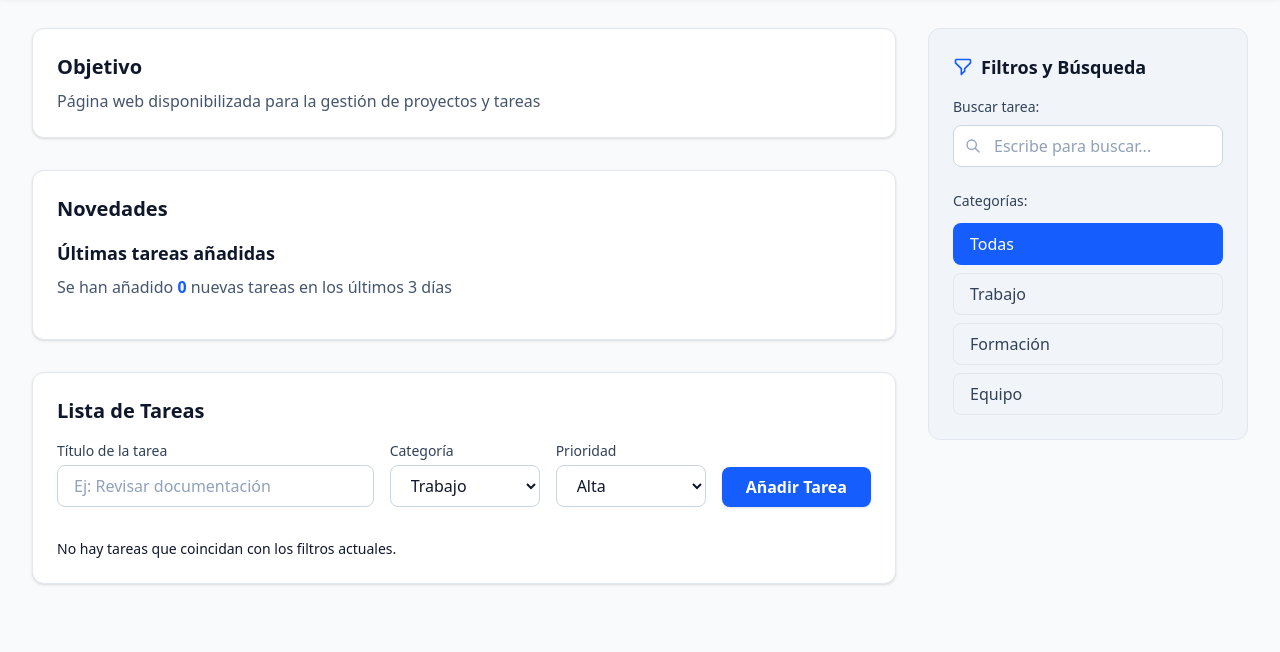
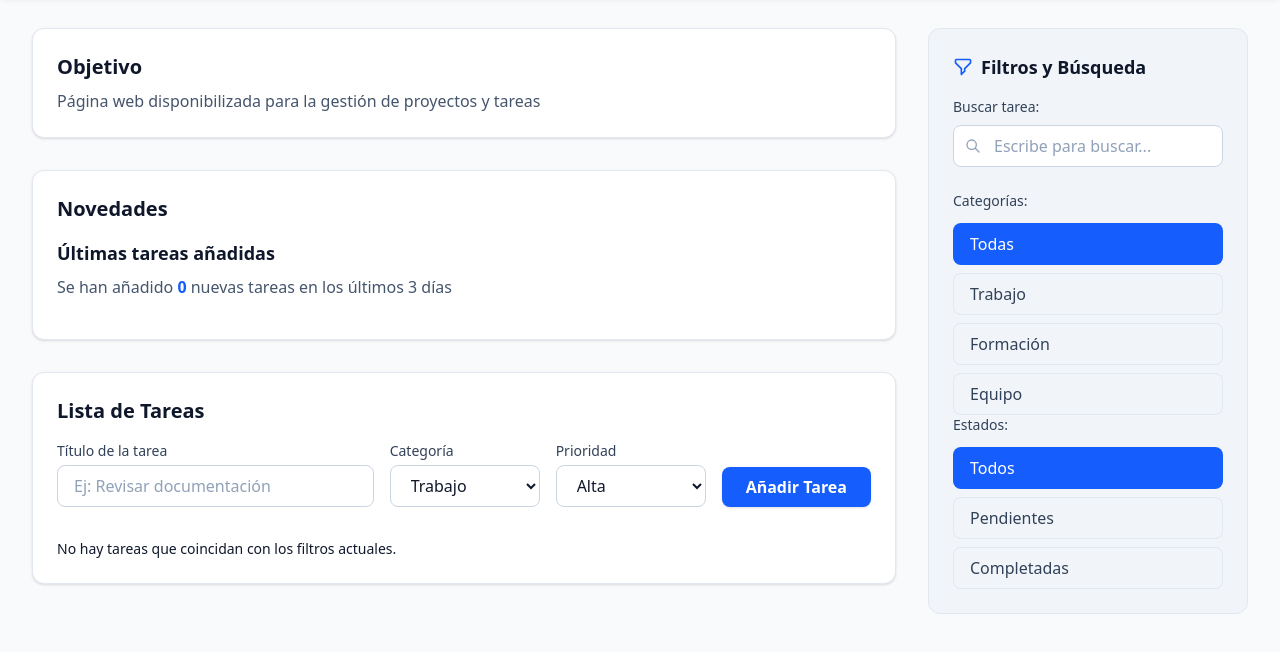
Before and after one commit to danevenn/taskflow-project, a website: page index.html in a window 1280 px wide. Shown: the part 72-724 px from the top of the page. Drawn offline with Linux system fonts and the light colour scheme.

Commit message:
feat: add task status filtering (all/pending/completed)

```diff
--- a/app.js
+++ b/app.js
@@ -3,6 +3,7 @@ document.addEventListener('DOMContentLoaded', () => {
     const taskList = document.getElementById('taskList');
     const searchInput = document.getElementById('searchInput');
     const categoryFilters = document.querySelectorAll('.filter-btn');
+    const statusFilters = document.querySelectorAll('.status-btn');
     const themeToggle = document.getElementById('themeToggle');
     const themeIconDark = document.getElementById('themeIconDark');
     const themeIconLight = document.getElementById('themeIconLight');
@@ -19,6 +20,7 @@ document.addEventListener('DOMContentLoaded', () => {
 
     let tasks = [];
     let currentFilter = 'Todas';
+    let currentStatusFilter = 'Todos';
 
     /**
      * Inicializa el modo de tema (claro/oscuro) según `localStorage`
@@ -203,7 +205,15 @@ document.addEventListener('DOMContentLoaded', () => {
         const filteredTasks = tasks.filter(task => {
             const matchesCategory = currentFilter === 'Todas' || task.category === currentFilter;
             const matchesSearch = task.title.toLowerCase().includes(searchTerm);
-            return matchesCategory && matchesSearch;
+
+            let matchesStatus = true;
+            if (currentStatusFilter === 'Pendientes') {
+                matchesStatus = !task.completed;
+            } else if (currentStatusFilter === 'Completadas') {
+                matchesStatus = !!task.completed;
+            }
+
+            return matchesCategory && matchesSearch && matchesStatus;
         });
 
         filteredTasks.sort((a, b) => {
@@ -366,8 +376,26 @@ document.addEventListener('DOMContentLoaded', () => {
         });
     });
 
-    // Iniciar con el filtro "Todas" activo visualmente
-    document.querySelector('[data-category="Todas"]').click();
+    // 8. Filtro por Estado
+    statusFilters.forEach(btn => {
+        btn.addEventListener('click', (e) => {
+            statusFilters.forEach(b => {
+                b.classList.remove('active', 'bg-blue-600', 'text-white', 'border-blue-600');
+                b.classList.add('border-slate-200', 'dark:border-slate-700', 'text-slate-700', 'dark:text-slate-300');
+            });
+
+            const targetBtn = e.target.closest('button');
+            targetBtn.classList.add('active', 'bg-blue-600', 'text-white', 'border-blue-600');
+            targetBtn.classList.remove('border-slate-200', 'dark:border-slate-700', 'text-slate-700', 'dark:text-slate-300');
+
+            currentStatusFilter = targetBtn.getAttribute('data-status');
+            renderTasks();
+        });
+    });
+
+    // Iniciar con los filtros activos visualmente
+    document.querySelector('.filter-btn[data-category="Todas"]').click();
+    document.querySelector('.status-btn[data-status="Todos"]').click();
 
     loadTasks();
 });
--- a/index.html
+++ b/index.html
@@ -105,6 +105,14 @@
                         <li><button class="filter-btn w-full text-left px-4 py-2 rounded-lg border border-slate-200 dark:border-slate-700 hover:bg-slate-200 dark:hover:bg-slate-700 transition-colors font-medium text-slate-700 dark:text-slate-300" data-category="Equipo">Equipo</button></li>
                     </ul>
                 </div>
+                <div>
+                    <p class="block text-sm font-medium mb-3 text-slate-700 dark:text-slate-300">Estados:</p>
+                    <ul class="flex flex-col gap-2" id="statusFilters">
+                        <li><button class="status-btn active w-full text-left px-4 py-2 rounded-lg border border-transparent hover:bg-slate-200 dark:hover:bg-slate-700 transition-colors ui-active:bg-blue-600 ui-active:text-white ui-active:hover:bg-blue-700 dark:ui-active:bg-blue-600 font-medium" data-status="Todos">Todos</button></li>
+                        <li><button class="status-btn w-full text-left px-4 py-2 rounded-lg border border-slate-200 dark:border-slate-700 hover:bg-slate-200 dark:hover:bg-slate-700 transition-colors font-medium text-slate-700 dark:text-slate-300" data-status="Pendientes">Pendientes</button></li>
+                        <li><button class="status-btn w-full text-left px-4 py-2 rounded-lg border border-slate-200 dark:border-slate-700 hover:bg-slate-200 dark:hover:bg-slate-700 transition-colors font-medium text-slate-700 dark:text-slate-300" data-status="Completadas">Completadas</button></li>
+                    </ul>
+                </div>
             </div>
         </aside>
     </div>
```
